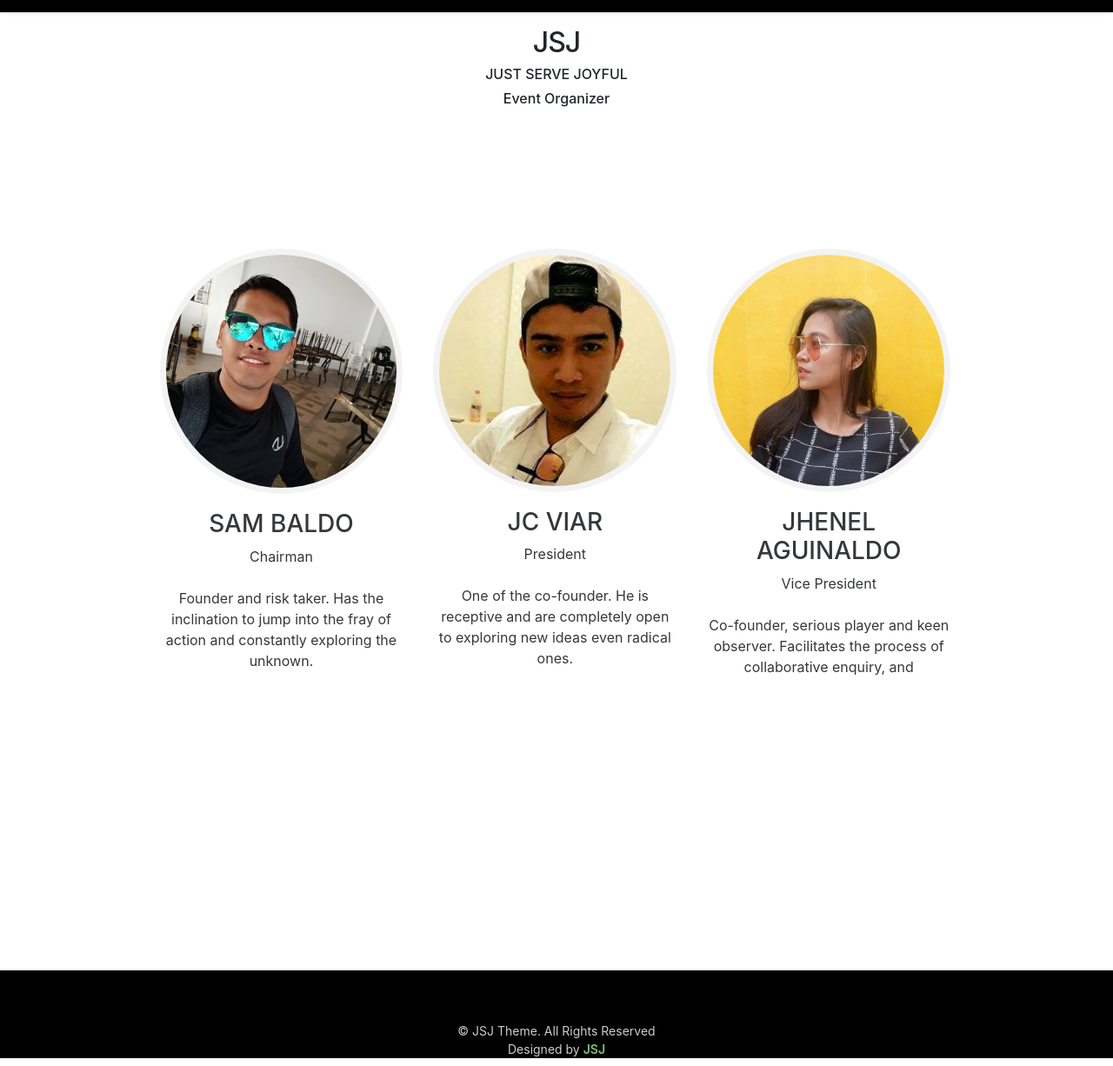
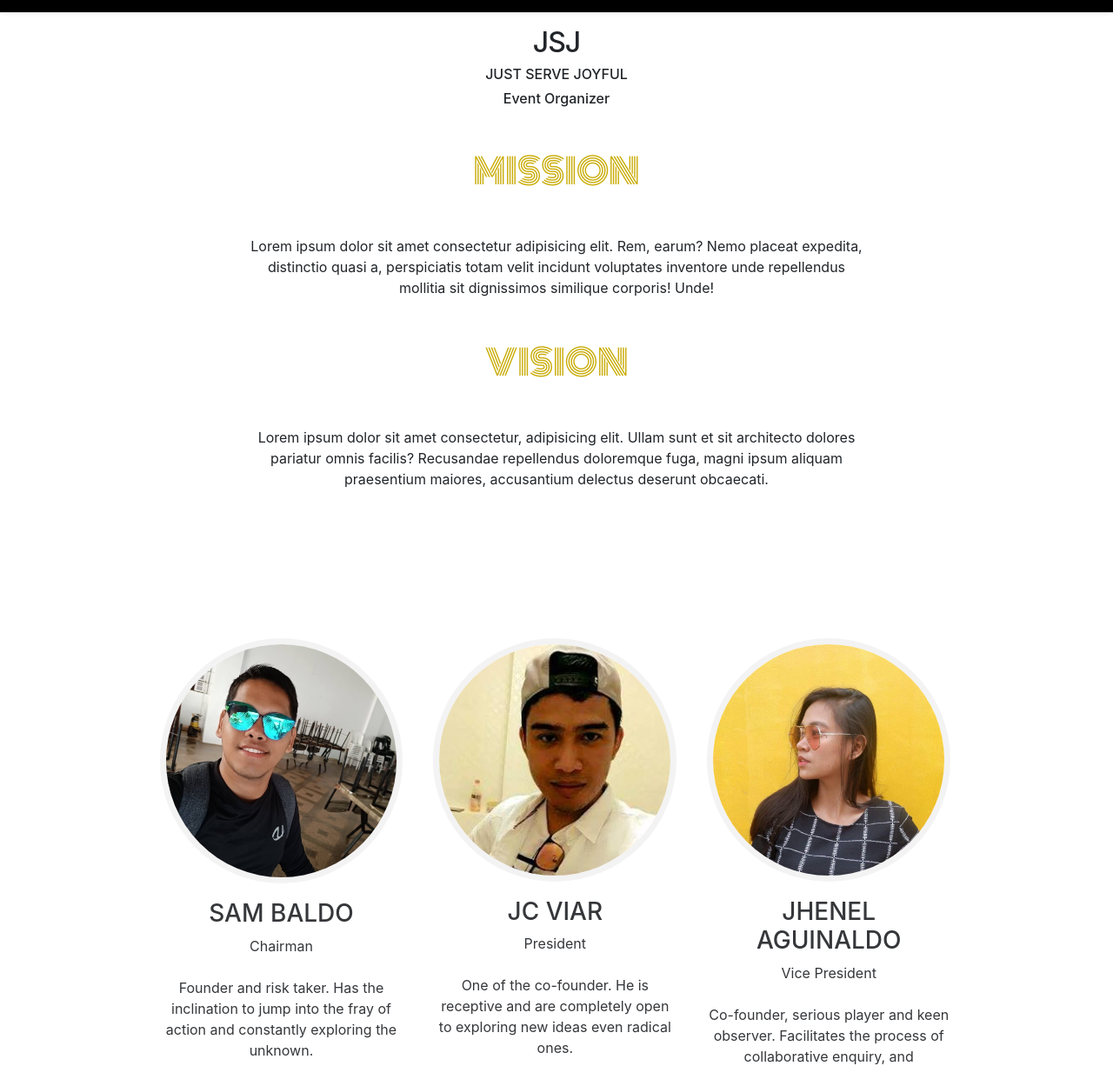
Before and after one commit to JoeCrisViar/cps1-event-organizer, a plain HTML site: page about.html in a window 1280 px wide. Shown: the part 80-1306 px from the top of the page at 87% size. Drawn offline with Linux system fonts and the light colour scheme.

Commit message:
V3 update

```diff
--- a/about.html
+++ b/about.html
@@ -45,11 +45,19 @@
 	<!--header-end-->
 	<section class="main-section">
 		<!--main-section-start-->
-		<div class="container" id="jsj-event">
-			<h2>JSJ</h2>
-			<h6>JUST SERVE JOYFUL</h6>
-			<h6>Event Organizer</h6>
+		<div class="container text-center" id="jsj-event">
+			<div class="col-lg-8 offset-lg-2">
+				<h2>JSJ</h2>
+				<h6>JUST SERVE JOYFUL</h6>
+				<h6>Event Organizer</h6>
+
+				<h1>MISSION</h1>
+				<p>Lorem ipsum dolor sit amet consectetur adipisicing elit. Rem, earum? Nemo placeat expedita, distinctio quasi a, perspiciatis totam velit incidunt voluptates inventore unde repellendus mollitia sit dignissimos similique corporis! Unde!</p>
+				<h1>VISION</h1>
+				<p>Lorem ipsum dolor sit amet consectetur, adipisicing elit. Ullam sunt et sit architecto dolores pariatur omnis facilis? Recusandae repellendus doloremque fuga, magni ipsum aliquam praesentium maiores, accusantium delectus deserunt obcaecati.</p>
+			</div>
 		</div>
+
 	</section>
 
 	<section class="main-section team" id="team">
--- a/assets/css/main-landing.css
+++ b/assets/css/main-landing.css
@@ -164,3 +164,9 @@
 #icon-padding{
     padding-right: 10px;
 }
+
+#jsj-event h1{
+    margin: 50px;
+    font-family: 'Monoton', cursive;
+    color:  rgb(201, 171, 5);
+}
--- a/assets/css/style.css
+++ b/assets/css/style.css
@@ -632,7 +632,7 @@ border: 2px solid #fff;
 .input-btn{
 	width:175px;
 	height:50px;
-	background:#7cc576;
+	background:black;
 	border-radius:4px;
 	color:#ffffff;
 	font-size:14px;
@@ -647,7 +647,7 @@ border: 2px solid #fff;
 
 .input-btn:hover{
 	/*background: #111;*/
-	background: black;
+	background: #cca703;
 	/*color: #fff;*/
 	color: #fff;
 }
@@ -685,7 +685,7 @@ border: 2px solid #fff;
 	text-align:center;
 }
 .copyright a, .credits a{
-	color:#7cc576;
+	color:#ffd310;
 	font-weight:600;
 	text-decoration: none;
 	transition:all 0.3s ease-in-out;
```
